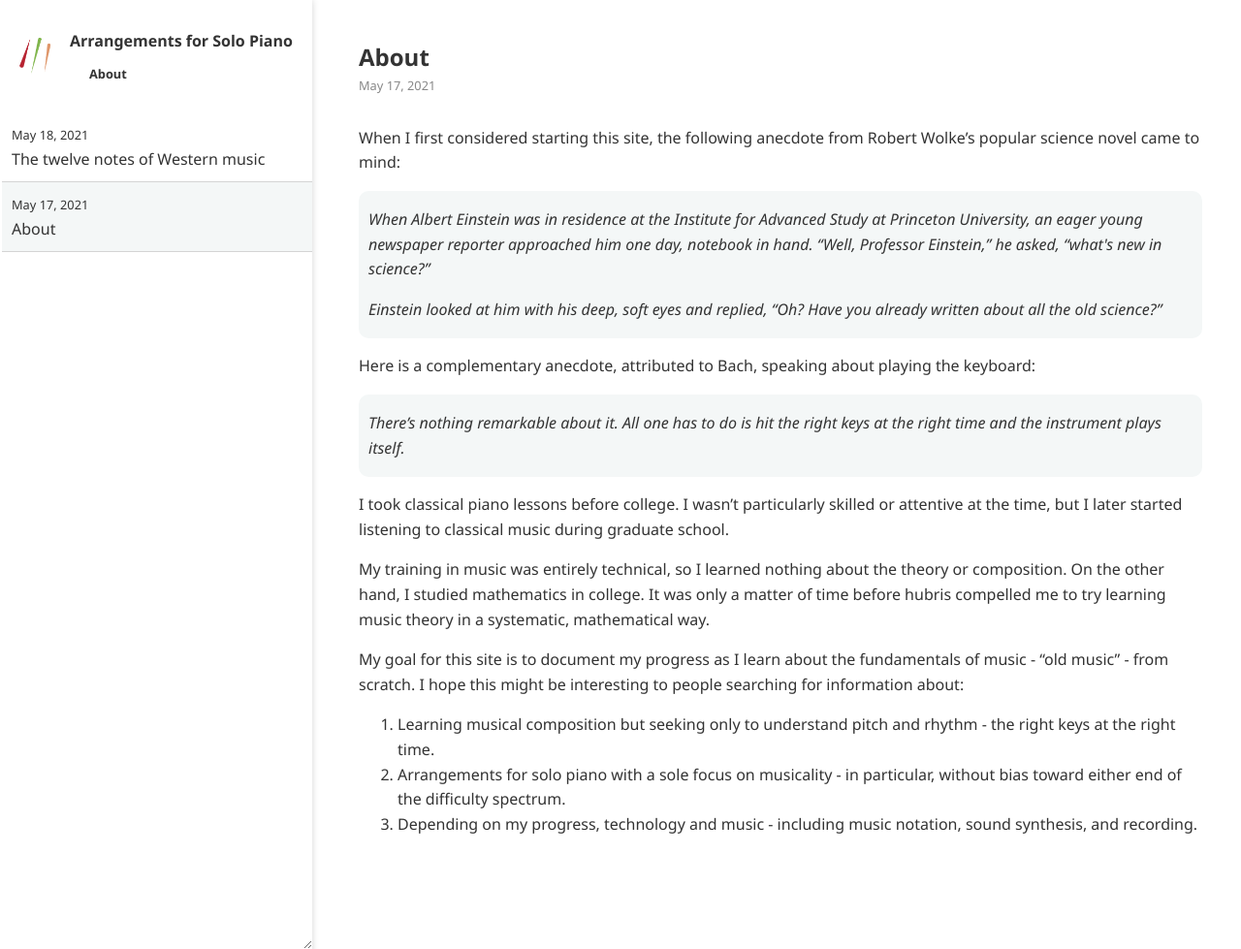
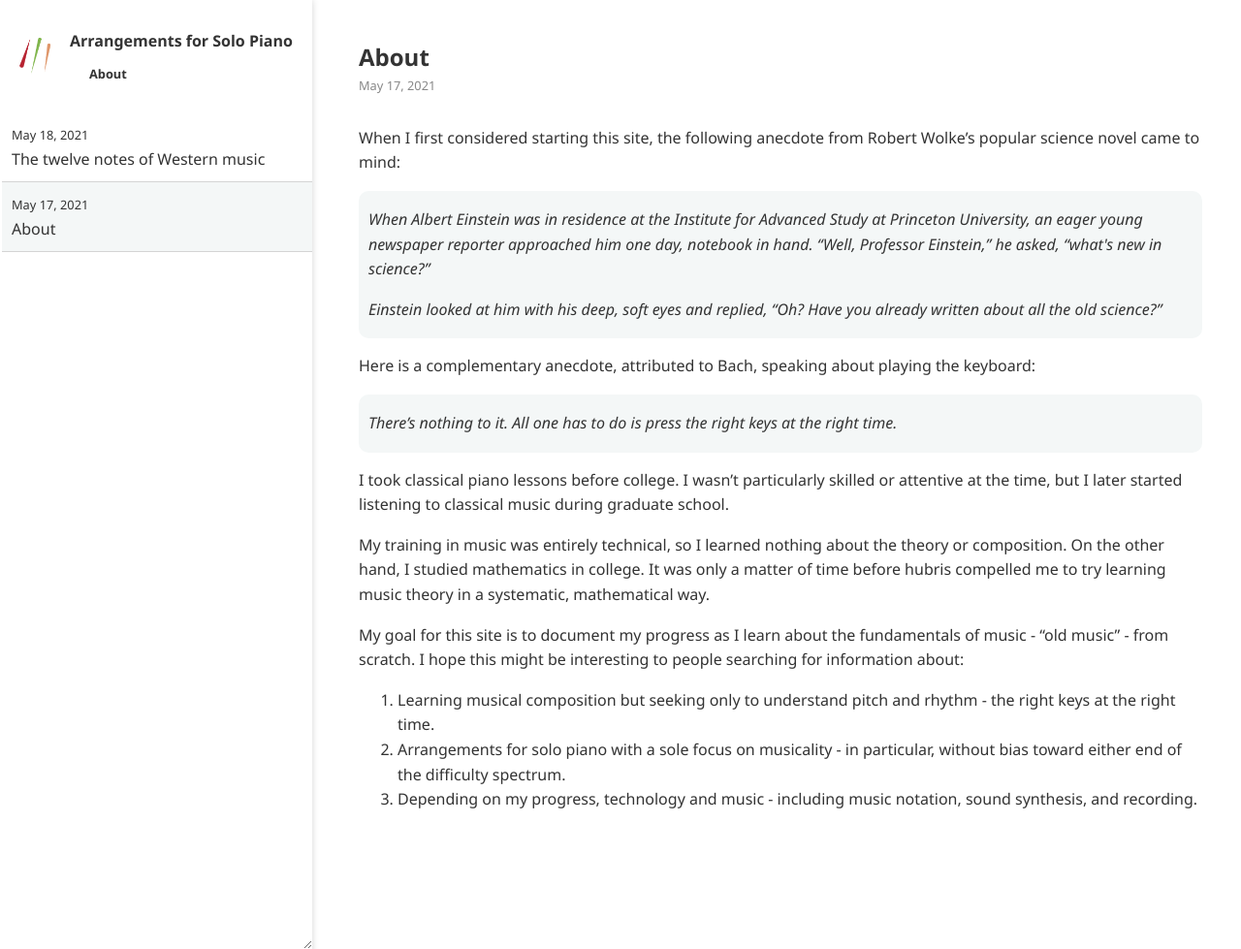
Before and after one commit to ansyblenetwork/arrpiano, a Jekyll site: the page built from _posts/2021-05-17-about.md, in a window 1280 px wide and 979 px high. Shown: the whole window at 97% size. Built offline with Jekyll 4.4.1, drawn with Linux system fonts in a browser that asks for light colours.

Commit message:
Update 2021-05-17-about.md

```diff
--- a/_posts/2021-05-17-about.md
+++ b/_posts/2021-05-17-about.md
@@ -15,7 +15,7 @@ When I first considered starting this site, the following anecdote from Robert W
 Here is a complementary anecdote, attributed to Bach, speaking about playing the keyboard:
 
 <div class="media">
-<p>There’s nothing remarkable about it. All one has to do is hit the right keys at the right time and the instrument plays itself.</p>
+<p>There’s nothing to it. All one has to do is press the right keys at the right time.</p>
 </div>
 
 I took classical piano lessons before college. I wasn't particularly skilled or attentive at the time, but I later started listening to classical music during graduate school.
```
